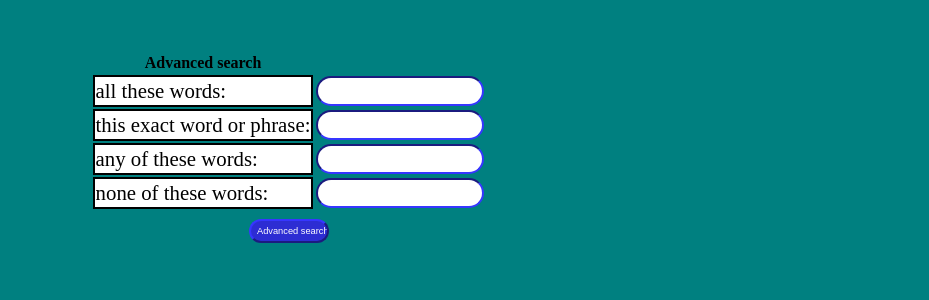
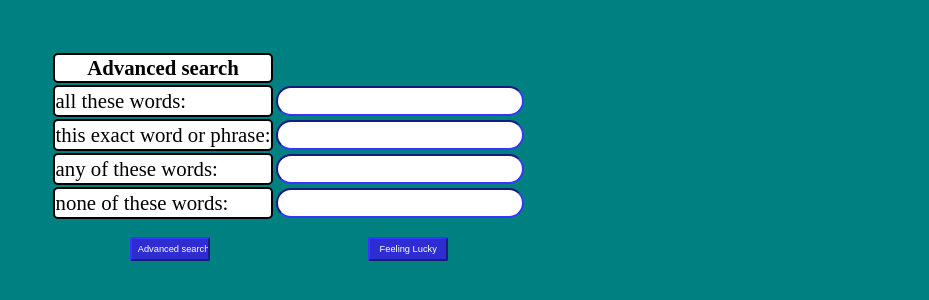
Before and after one commit to blacksheep924/course-edx50, a plain HTML site: page advancedgoogle.html in a window 1280 px wide. Shown: the part 334-634 px from the top of the page, without its empty margins (351-1280 px from the left). Drawn offline with Linux system fonts and the light colour scheme.

Commit message:
final look

```diff
--- a/advancedgoogle.html
+++ b/advancedgoogle.html
@@ -16,7 +16,7 @@
                         <table>
                             <thead>
                                 <tr>
-                                    <th>Advanced search</th>
+                                    <th class="text">Advanced search</th>
                                     <th></th>
                                 </tr>
                             </thead>
@@ -39,8 +39,10 @@
                                 </tr>
                             </tbody>
                         </table>
-                        <div class="searchbar2">
+                        <div class="searchbar3">
                             <input class="submitbutton" type="submit" value="Advanced search">
+                            <input class="submitbutton" name="btnI" jsaction="trigger.kWlxhc" type="submit" value="Feeling Lucky">
+
                             </div>
 
                     </div>
--- a/spreadsheet.css
+++ b/spreadsheet.css
@@ -9,9 +9,21 @@
 }
 .searchbar2 {
     display: flex;
-	flex-direction: column;
+	flex-direction: row;
 	align-items:center;
     padding: 1vh;
+    row-gap: 5px;
+
+
+
+}
+.searchbar3 {
+
+    display: flex;
+    align-items: center;
+    justify-content: space-around;
+    margin-top: 1vh;
+
 
 }
 input{
@@ -28,14 +40,18 @@ input[type=submit]{
     width: 10vh;
     height: 3vh;
     font-size: calc(.1vw + .5rem);
+    border-radius: 2px;
+    margin: 1vh;
+
 
 
 
 }
 input[type=text]{
-    width: 20vh;
+    width: 30vh;
     height: 3vh;
     font-size: calc(1vw + .5rem);
+
 
 }
 
@@ -75,6 +91,7 @@ h1{
     font-size: calc(1vw + .5rem);
     background: white;
     border: solid black 2px;
+    border-radius: 5px;
 
 }
 
```
Also changed, not shown: imagegoogle.html (+4 -2 lines), index.html (+5 -1 lines).
